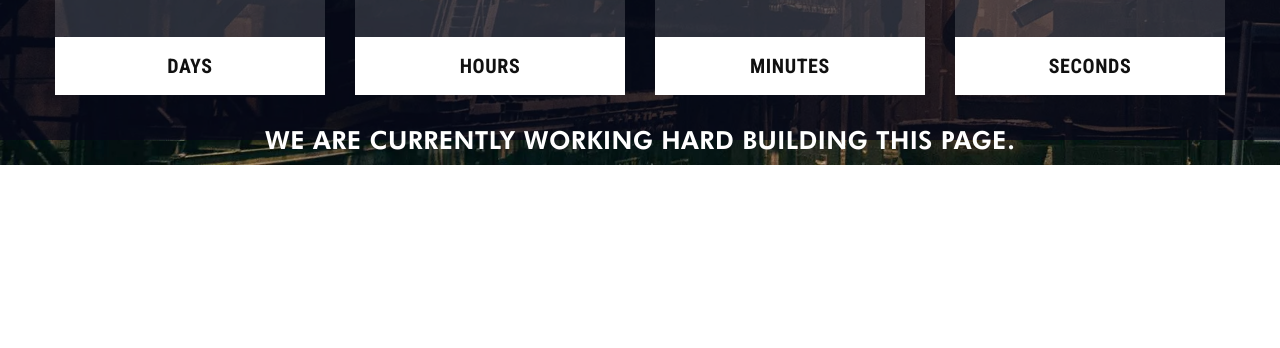
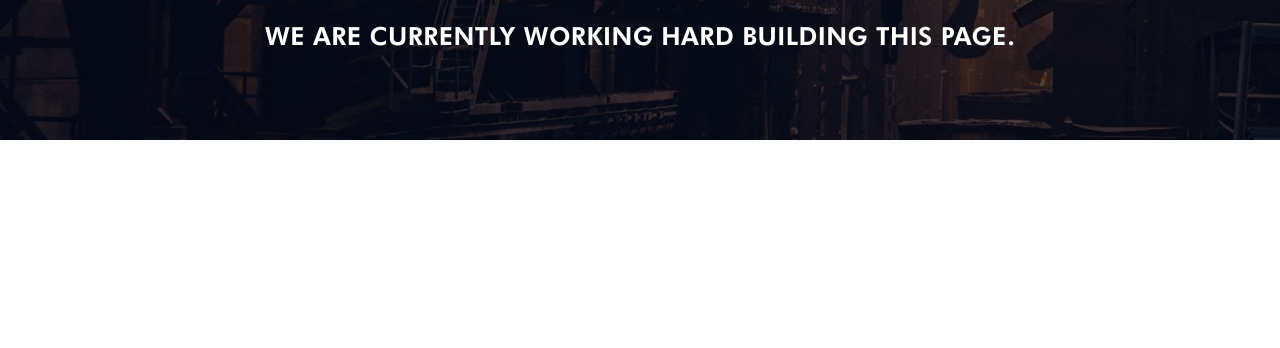
Before and after one commit to TankIIGroup/comingsoon, a plain HTML site: page index.html in a window 1280 px wide. Shown: the part 660-1008 px from the top of the page. After the commit the page ends 800 px from the top, so only its background shows below. Drawn offline with Linux system fonts and the light colour scheme.

Commit message:
fix style

```diff
--- a/style.css
+++ b/style.css
@@ -61,6 +61,11 @@
   background-size: cover;
   margin: 0;
   padding: 0;
+  width: 100%;
+  height: 100%;
+  display: flex;
+  justify-content: center;
+  align-items: center;
 }
 
 .background-overlay {
@@ -79,8 +84,8 @@
 
 .container {
   width: 1200px;
-  padding: 163px 15px;
-  margin: 0 auto;
+  padding: 0 15px;
+  margin: auto;
   z-index: 2;
   position: relative;
 }
```
